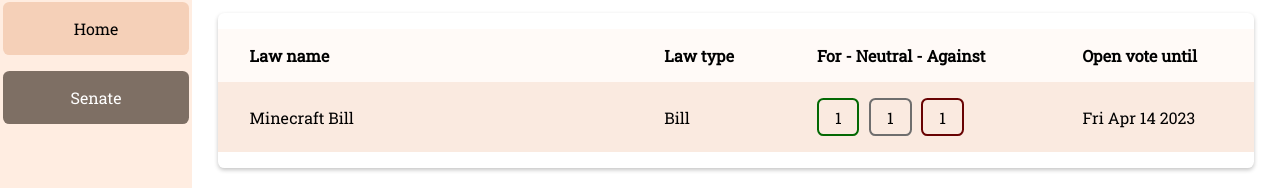
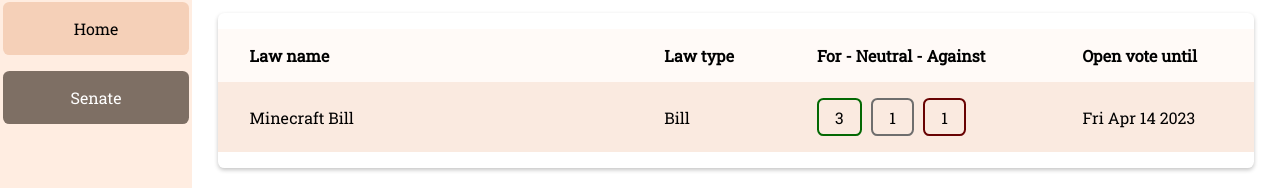
Before and after one commit to papiricoh/esx_justice, a Vue app: page / in a window 1280 px wide. Both pictures are taken after a click on the item "Senate". Shown: the part 100-288 px from the top of the page. Built offline with nearby package versions, Linux system fonts and the light colour scheme.

Commit message:
Changed parenhood of voteUI

```diff
--- a/src/components/senatePage.vue
+++ b/src/components/senatePage.vue
@@ -12,6 +12,8 @@ export default {
       pending_laws: [
         { title: "Minecraft Bill", type: "Bill", votes: [
           { senator_id: "steam:2039120", vote: "for"},
+          { senator_id: "steam:2039420", vote: "for"},
+          { senator_id: "steam:2033120", vote: "for"},
           { senator_id: "steam:2439120", vote: "neutral"},
           { senator_id: "steam:2529120", vote: "against"},
         ], time: 1681442485000},
@@ -22,20 +24,7 @@ export default {
 
   },
   methods: {
-    calculate_votes(law) {
-      let new_law = { for: 0, neutral: 0, against: 0 }
 
-      for (let index = 0; index < law.votes.length; index++) {
-        if(law.votes[index].vote == "for") {
-          new_law.for = new_law.for + 1;
-        }else if(law.votes[index].vote == "against") {
-          new_law.against = new_law.against + 1;
-        }else {
-          new_law.neutral = new_law.neutral + 1;
-        }
-      }
-      return new_law;
-    },
   },
   components: {
 
@@ -57,7 +46,7 @@ export default {
         <tr class="pending_laws_table_row" v-for="law in pending_laws">
           <td>{{law.title}}</td>
           <td>{{law.type}}</td>
-          <td><voteUI :votes="calculate_votes(law)"></voteUI></td>
+          <td><voteUI :law="law"></voteUI></td>
           <td>{{new Date(law.time).toDateString()}}</td>
         </tr>
       </table>
--- a/src/components/voteUI.vue
+++ b/src/components/voteUI.vue
@@ -5,18 +5,31 @@
 <script>
 export default {
   props: {
-    votes: Object, // { for: 0, neutral: 0, against: 0 }
+    law: Object, // { for: 0, neutral: 0, against: 0 }
   },
   data() {
     return {
-
+      votes: {},
     };
   },
   mounted() {
-
+    this.votes = this.calculate_votes(this.law);
   },
   methods: {
+    calculate_votes(law) {
+      let new_law = { for: 0, neutral: 0, against: 0 }
 
+      for (let index = 0; index < law.votes.length; index++) {
+        if(law.votes[index].vote == "for") {
+          new_law.for = new_law.for + 1;
+        }else if(law.votes[index].vote == "against") {
+          new_law.against = new_law.against + 1;
+        }else {
+          new_law.neutral = new_law.neutral + 1;
+        }
+      }
+      return new_law;
+    },
   },
   components: {
 
```
